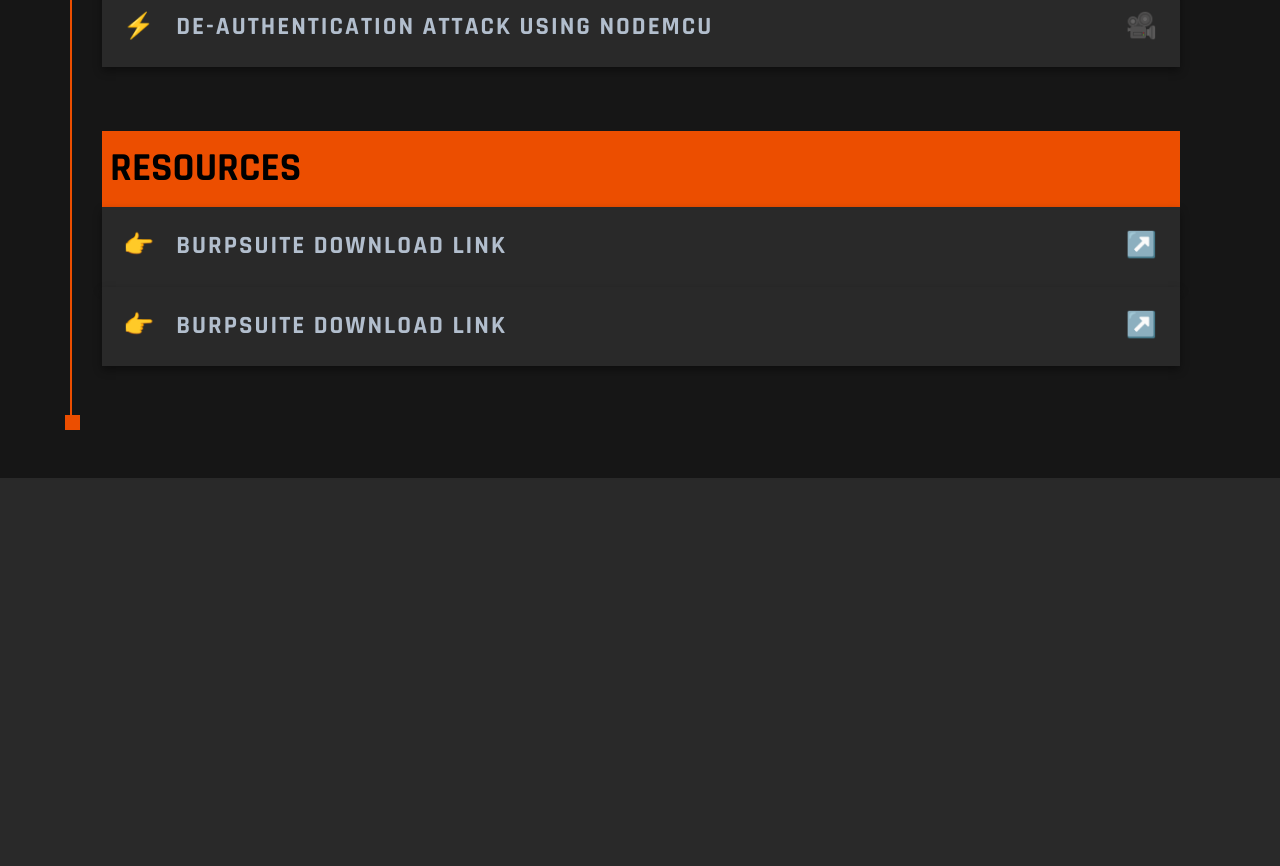
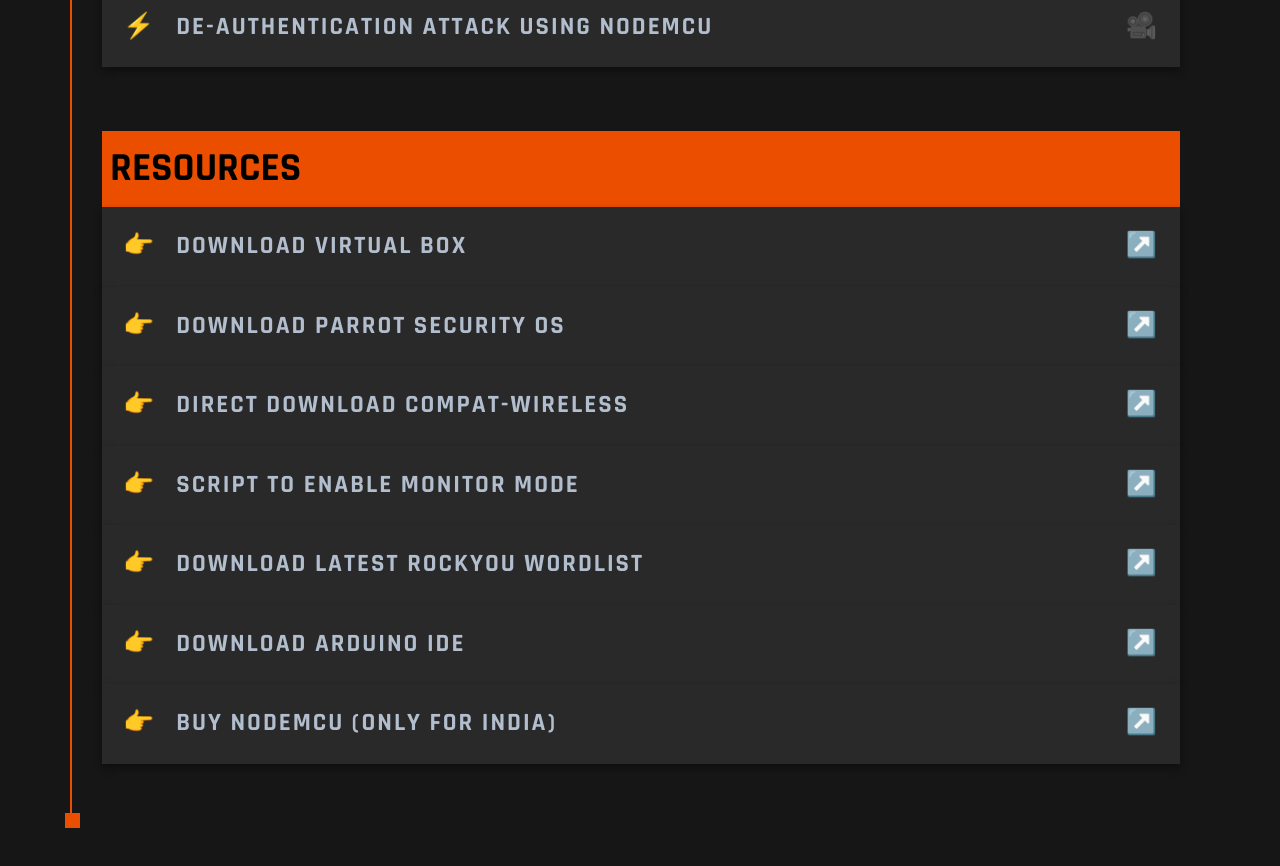
Before and after one commit to P0intMaN/zbunker-site, a plain HTML site: page wifi-hacking-course.html in a window 1280 px wide. Shown: the part 1540-2406 px from the top of the page. Before the commit the page ends 2018 px from the top, so only its background shows below. Drawn offline with nearby package versions, Linux system fonts and the light colour scheme; files whose address does not match are found by name.

Commit message:
updated links to resources

```diff
--- a/wifi-hacking-course.html
+++ b/wifi-hacking-course.html
@@ -190,22 +190,67 @@
                 </div>
 
                 <!-- Resources -->
-                <div class="container">
+                <div class="container" id="resources">
                     <div class="sm-heading orange-bg p-2">Resources</div>
-                    <a style="text-decoration: none; color:inherit;" href="https://youtu.be/X2Jq5XPTYKk" target="_blank", rel="noreferrer noopener">
+                    <a style="text-decoration: none; color:inherit;" href="http://bit.ly/VirualBox" target="_blank", rel="noreferrer noopener">
                         <div class="chapters-card">
                             <div class="chapter">
                                 <div class="chapter-icon">👉</div>
-                                <div class="chapter-desc"> burpsuite download link</div>
+                                <div class="chapter-desc"> Download Virtual Box</div>
                                 <div class="chapter-source">↗️</div>
                             </div>
                         </div>
                     </a>
-                    <a style="text-decoration: none; color:inherit;" href="https://youtu.be/X2Jq5XPTYKk" target="_blank", rel="noreferrer noopener">
+                    <a style="text-decoration: none; color:inherit;" href="http://bit.ly/parrotvdi" target="_blank", rel="noreferrer noopener">
                         <div class="chapters-card">
                             <div class="chapter">
                                 <div class="chapter-icon">👉</div>
-                                <div class="chapter-desc"> burpsuite download link</div>
+                                <div class="chapter-desc"> Download Parrot Security OS</div>
+                                <div class="chapter-source">↗️</div>
+                            </div>
+                        </div>
+                    </a>
+                    <a style="text-decoration: none; color:inherit;" href="https://bit.ly/compat-wireless-2010-06-28" target="_blank", rel="noreferrer noopener">
+                        <div class="chapters-card">
+                            <div class="chapter">
+                                <div class="chapter-icon">👉</div>
+                                <div class="chapter-desc"> Direct Download Compat-Wireless </div>
+                                <div class="chapter-source">↗️</div>
+                            </div>
+                        </div>
+                    </a>
+                    <a style="text-decoration: none; color:inherit;" href="https://drive.google.com/file/d/12RPPaknGbtDLD4DcHArsK7GyRq0oSLLC/view" target="_blank", rel="noreferrer noopener">
+                        <div class="chapters-card">
+                            <div class="chapter">
+                                <div class="chapter-icon">👉</div>
+                                <div class="chapter-desc"> script to enable monitor mode</div>
+                                <div class="chapter-source">↗️</div>
+                            </div>
+                        </div>
+                    </a>
+                    <a style="text-decoration: none; color:inherit;" href="https://bit.ly/rockyouwordlist" target="_blank", rel="noreferrer noopener">
+                        <div class="chapters-card">
+                            <div class="chapter">
+                                <div class="chapter-icon">👉</div>
+                                <div class="chapter-desc"> download latest rockyou wordlist</div>
+                                <div class="chapter-source">↗️</div>
+                            </div>
+                        </div>
+                    </a>
+                    <a style="text-decoration: none; color:inherit;" href="https://bit.ly/arduino__ide" target="_blank", rel="noreferrer noopener">
+                        <div class="chapters-card">
+                            <div class="chapter">
+                                <div class="chapter-icon">👉</div>
+                                <div class="chapter-desc"> download arduino ide</div>
+                                <div class="chapter-source">↗️</div>
+                            </div>
+                        </div>
+                    </a>
+                    <a style="text-decoration: none; color:inherit;" href="https://amzn.to/3sHCbCj" target="_blank", rel="noreferrer noopener">
+                        <div class="chapters-card">
+                            <div class="chapter">
+                                <div class="chapter-icon">👉</div>
+                                <div class="chapter-desc"> Buy NodeMCU (only for India)</div>
                                 <div class="chapter-source">↗️</div>
                             </div>
                         </div>
```
